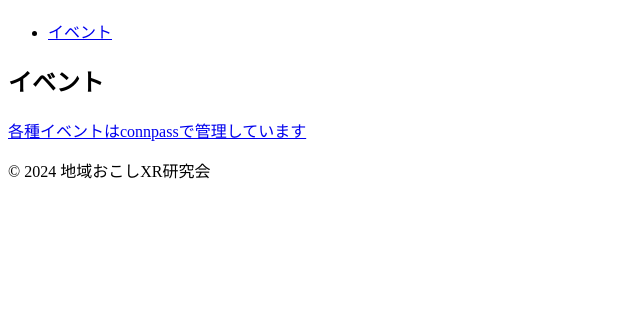
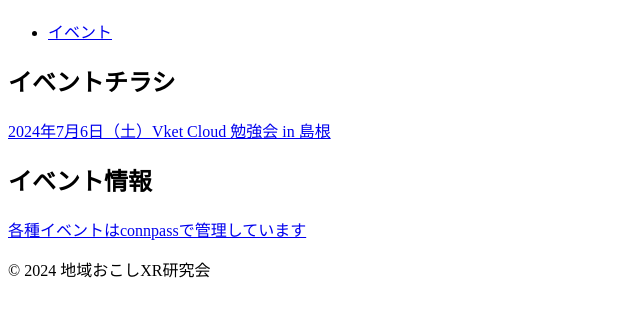
Before and after one commit to xrshimane/xrshimane.github.io, a plain HTML site: page index.html in a window 1280 px wide. Shown: the part 70-386 px from the top of the page, without its empty margins (0-640 px from the left). Drawn offline with Linux system fonts and the light colour scheme.

Commit message:
Update index.html

```diff
--- a/index.html
+++ b/index.html
@@ -16,7 +16,10 @@
     </nav>
     <main>
         <section id="events">
-            <h2>イベント</h2>
+            <h2>イベントチラシ</h2>
+            <p><a href="/Docs/XR-20240703-SMCN12.pdf">2024年7月6日（土）Vket Cloud 勉強会 in 島根</a>
+            </p>
+            <h2>イベント情報</h2>
             <p><a href="https://chiikiokoshi-vr.connpass.com/" target="_blank">各種イベントはconnpassで管理しています</a></p>
         </section>
     </main>
```
